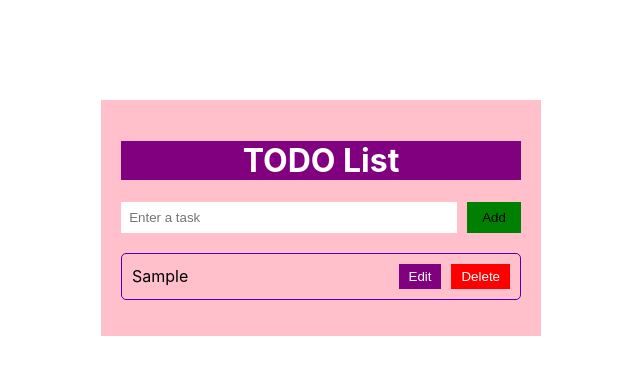
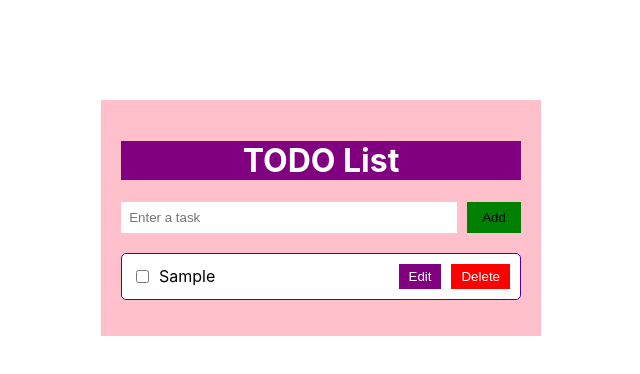
Before and after one commit to DevVijex/Taskify_App, a React (Create React App) app: page / in a window 1280 px wide. Both pictures are taken after typing "Sample" into the empty fields and a click on the button "Add". Shown: the top 374 px of the page, without its empty margins (319-959 px from the left). Built offline with nearby package versions, Linux system fonts and the light colour scheme.

Commit message:
Third Commit

```diff
--- a/src/App.js
+++ b/src/App.js
@@ -5,12 +5,17 @@ const TodoApp = () => {
   const [taskInput, setTaskInput] = useState('');
   const [editIndex, setEditIndex] = useState(null);
 
-
   useEffect(() => {
     try {
       const storedTasks = JSON.parse(localStorage.getItem('tasks'));
       if (Array.isArray(storedTasks)) {
-        setTasks(storedTasks);
+        // Ensure all tasks are objects with `text` and `completed` properties
+        const standardizedTasks = storedTasks.map(task =>
+          typeof task === 'string'
+            ? { text: task, completed: false }
+            : { ...task, completed: !!task.completed }
+        );
+        setTasks(standardizedTasks);
       }
     } catch (error) {
       console.error('Failed to load tasks from localStorage:', error);
@@ -18,11 +23,8 @@ const TodoApp = () => {
   }, []);
 
   useEffect(() => {
-    if (tasks.length > 0) {
-      localStorage.setItem('tasks', JSON.stringify(tasks));
-    }
+    localStorage.setItem('tasks', JSON.stringify(tasks));
   }, [tasks]);
-
 
   const handleAddTask = () => {
     if (taskInput.trim() === '') return;
@@ -30,24 +32,30 @@ const TodoApp = () => {
     if (editIndex !== null) {
       // Editing an existing task
       const updatedTasks = [...tasks];
-      updatedTasks[editIndex] = taskInput;
+      updatedTasks[editIndex] = { ...updatedTasks[editIndex], text: taskInput };
       setTasks(updatedTasks);
       setEditIndex(null);
     } else {
       // Adding a new task
-      setTasks([...tasks, taskInput]);
+      setTasks([...tasks, { text: taskInput, completed: false }]);
     }
 
     setTaskInput('');
   };
 
   const handleEditTask = (index) => {
-    setTaskInput(tasks[index]);
+    setTaskInput(tasks[index].text);
     setEditIndex(index);
   };
 
   const handleDeleteTask = (index) => {
     const updatedTasks = tasks.filter((_, i) => i !== index);
+    setTasks(updatedTasks);
+  };
+
+  const toggleTaskCompletion = (index) => {
+    const updatedTasks = [...tasks];
+    updatedTasks[index].completed = !updatedTasks[index].completed;
     setTasks(updatedTasks);
   };
 
@@ -81,9 +89,18 @@ const TodoApp = () => {
               border: '1px solid #4c00b0',
               borderRadius: '5px',
               marginBottom: '10px',
+              backgroundColor: task.completed ? '#d4ffd4' : 'white',
             }}
           >
-            <span>{task}</span>
+            <div style={{ display: 'flex', alignItems: 'center' }}>
+              <input
+                type="checkbox"
+                checked={task.completed}
+                onChange={() => toggleTaskCompletion(index)}
+                style={{ marginRight: '10px' }}
+              />
+              <span style={{ textDecoration: task.completed ? 'line-through' : 'none' }}>{task.text}</span>
+            </div>
             <div>
               <button
                 onClick={() => handleEditTask(index)}
```
